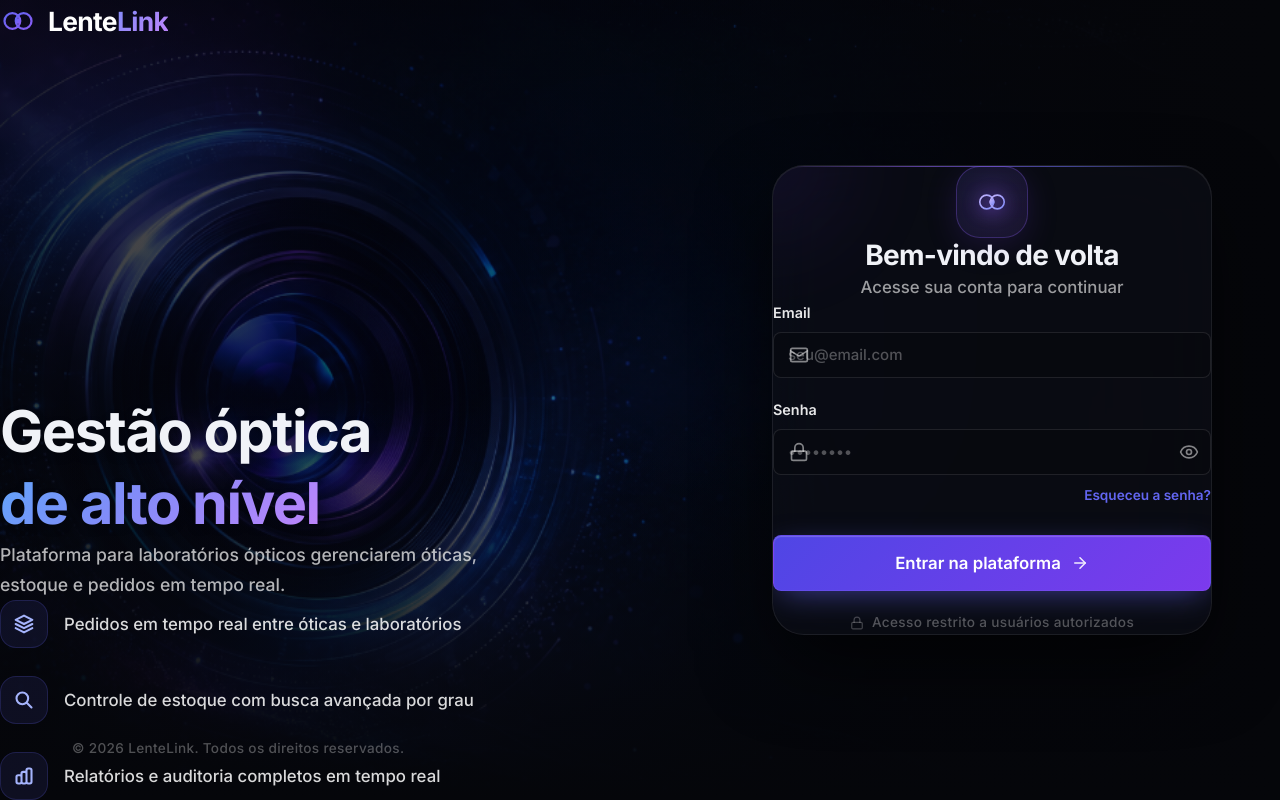
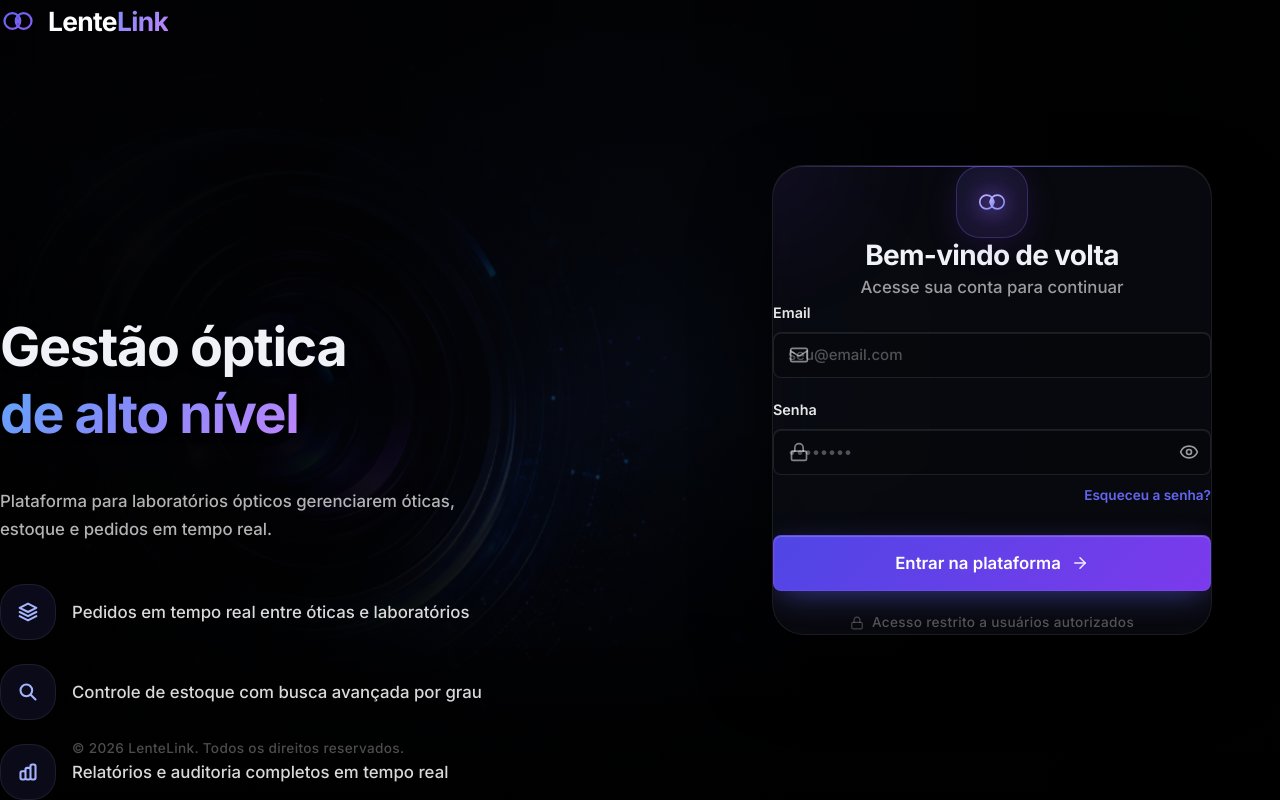
Before and after one commit to MKALLENBACH/opticallab, a Next.js app: page /login in a window 1280 px wide. Built offline with nearby package versions, Linux system fonts and the light colour scheme.

Commit message:
Refine login UI: improved left panel spacing, input icon spacing, and premium glass styling

```diff
--- a/src/app/(auth)/layout.tsx
+++ b/src/app/(auth)/layout.tsx
@@ -18,16 +18,14 @@ export default function AuthLayout({
           priority
         />
         {/* Soft overlay to guarantee contrast and blending */}
-        <div className="absolute inset-0 bg-[radial-gradient(circle_at_center,transparent_0%,rgba(5,6,10,0.7)_100%)]" />
-
-        {/* Gradients to fade out the image on the right for the card and ensure legibility */}
-        <div className="absolute inset-0 bg-gradient-to-r from-[rgba(5,6,10,0.4)] via-[rgba(5,6,10,0.3)] to-[#05060A] lg:to-[#05060A]" />
-        <div className="absolute inset-0 bg-gradient-to-t from-[#05060A] via-transparent to-[rgba(5,6,10,0.2)] lg:to-transparent" />
+        <div className="absolute inset-0 bg-[radial-gradient(circle_at_center,rgba(255,255,255,0.04)_0%,rgba(5,6,10,0.92)_55%)]" />
+        <div className="absolute inset-0 bg-gradient-to-r from-black/80 via-black/55 to-black/95" />
+        <div className="absolute inset-0 bg-gradient-to-t from-black/95 via-transparent to-black/80 lg:to-transparent" />
       </div>
 
       {/* ─── Left Panel: Content ─── */}
       {/* Hidden on mobile completely? No, user said "Priorizar o card de login. Reduzir ou ocultar elementos decorativos se necessário." Let's keep it hidden on mobile and let the card take over, or show a simplified logo. The logo is inside the card container on mobile. So hiding left panel on mobile is perfect. */}
-      <div className="hidden lg:flex lg:flex-col lg:w-[50%] xl:w-[55%] flex-shrink-0 relative z-10 px-12 xl:px-[72px] py-14 justify-between">
+      <div className="hidden lg:flex lg:flex-col lg:w-[50%] xl:w-[55%] flex-shrink-0 relative z-10 px-16 xl:px-[80px] py-16 justify-between">
 
         {/* Logo top-left */}
         <div className="flex items-center gap-3">
@@ -49,10 +47,10 @@ export default function AuthLayout({
         </div>
 
         {/* Text Content */}
-        <div className="w-full max-w-[560px] mt-auto mb-[12vh] flex flex-col">
+        <div className="w-full max-w-[520px] mt-auto mb-[10vh] flex flex-col gap-10">
           <h1
-            className="text-white font-extrabold leading-[1.1] mb-6 tracking-tight drop-shadow-lg"
-            style={{ fontSize: 'clamp(2.5rem, 4.5vw, 4rem)' }}
+            className="text-white font-extrabold leading-[1.05] max-w-[28rem] mb-6 tracking-tight drop-shadow-lg"
+            style={{ fontSize: 'clamp(2.5rem, 4.2vw, 3.8rem)' }}
           >
             Gestão óptica<br />
             <span style={{
@@ -63,11 +61,11 @@ export default function AuthLayout({
               de alto nível
             </span>
           </h1>
-          <p className="text-white/70 text-[1.1rem] leading-relaxed mb-12 max-w-[480px] font-medium">
+          <p className="text-white/70 text-[1.05rem] leading-8 mb-12 max-w-xl font-medium">
             Plataforma para laboratórios ópticos gerenciarem óticas, estoque e pedidos em tempo real.
           </p>
 
-          <ul className="flex flex-col gap-7">
+          <ul className="flex flex-col gap-6">
             {[
               { text: 'Pedidos em tempo real entre óticas e laboratórios', icon: 'M12 2L2 7l10 5 10-5-10-5zM2 17l10 5 10-5M2 12l10 5 10-5' },
               { text: 'Controle de estoque com busca avançada por grau', icon: 'M21 21l-6-6m2-5a7 7 0 11-14 0 7 7 0 0114 0z' },
@@ -75,8 +73,8 @@ export default function AuthLayout({
             ].map((feat, i) => (
               <li key={i} className="flex items-center gap-4 group">
                 <div
-                  className="w-12 h-12 rounded-xl flex items-center justify-center flex-shrink-0 transition-all duration-300 group-hover:scale-105 group-hover:shadow-[0_0_20px_rgba(99,102,241,0.25)] relative"
-                  style={{ background: 'rgba(99,102,241,0.1)', border: '1px solid rgba(99,102,241,0.2)' }}
+                  className="w-14 h-14 rounded-3xl flex items-center justify-center flex-shrink-0 transition-all duration-300 group-hover:scale-105 group-hover:shadow-[0_0_24px_rgba(99,102,241,0.24)] relative"
+                  style={{ background: 'rgba(99,102,241,0.1)', border: '1px solid rgba(255,255,255,0.08)' }}
                 >
                   <div className="absolute inset-0 bg-white/5 opacity-0 group-hover:opacity-100 rounded-xl transition-opacity" />
                   <svg xmlns="http://www.w3.org/2000/svg" width="20" height="20" viewBox="0 0 24 24" fill="none" stroke="#a5b4fc" strokeWidth="2.5" strokeLinecap="round" strokeLinejoin="round" className="relative z-10">
--- a/src/components/auth/LoginForm.tsx
+++ b/src/components/auth/LoginForm.tsx
@@ -100,7 +100,7 @@ export function LoginForm() {
                   type="button"
                   onClick={() => setShowPassword(!showPassword)}
                   tabIndex={-1}
-                  className="p-2 -mr-2 hover:text-white transition-colors text-white/50 hover:bg-white/5 rounded-lg"
+                  className="p-2 hover:text-white transition-colors text-white/60 hover:bg-white/10 rounded-xl"
                   aria-label={showPassword ? 'Ocultar senha' : 'Mostrar senha'}
                 >
                   {showPassword ? <EyeOff size={20} /> : <Eye size={20} />}
--- a/src/components/ui/Input.tsx
+++ b/src/components/ui/Input.tsx
@@ -32,17 +32,17 @@ export const Input = forwardRef<HTMLInputElement, InputProps>(
             id={inputId}
             ref={ref}
             className={`
-              w-full bg-[rgba(15,17,26,0.5)]
-              border border-white/10 rounded-[14px]
+              w-full bg-[rgba(15,17,26,0.75)] shadow-[inset_0_1px_0_rgba(255,255,255,0.08)]
+              border border-white/10 rounded-[18px]
               py-[14px] text-[0.95rem] font-medium
               text-white
-              placeholder:text-white/30
+              placeholder:text-white/40
               transition-all duration-300
-              ${leftIcon ? 'pl-12' : 'pl-4'}
-              ${rightElement ? 'pr-12' : 'pr-4'}
+              ${leftIcon ? 'pl-14' : 'pl-4'}
+              ${rightElement ? 'pr-14' : 'pr-4'}
               ${error
-                ? 'border-red-500/50 focus:border-red-500 focus:shadow-[0_0_0_4px_rgba(239,68,68,0.1)] bg-[rgba(239,68,68,0.05)]'
-                : 'focus:border-indigo-400 focus:shadow-[0_0_24px_rgba(129,140,248,0.15),inset_0_0_0_1px_rgba(129,140,248,0.4)] focus:bg-[rgba(20,22,35,0.7)] hover:border-white/25 hover:bg-[rgba(20,22,35,0.6)]'
+                ? 'border-red-500/50 focus:border-red-500 focus:shadow-[0_0_0_4px_rgba(239,68,68,0.15)] bg-[rgba(239,68,68,0.08)]'
+                : 'focus:border-indigo-400 focus:ring-2 focus:ring-indigo-400/20 focus:shadow-[0_0_22px_rgba(129,140,248,0.16),inset_0_0_0_1px_rgba(129,140,248,0.35)] focus:bg-[rgba(20,22,35,0.75)] hover:border-white/25 hover:bg-[rgba(20,22,35,0.7)]'
               }
               disabled:bg-white/5 disabled:text-white/50
               disabled:cursor-not-allowed disabled:opacity-60
```
